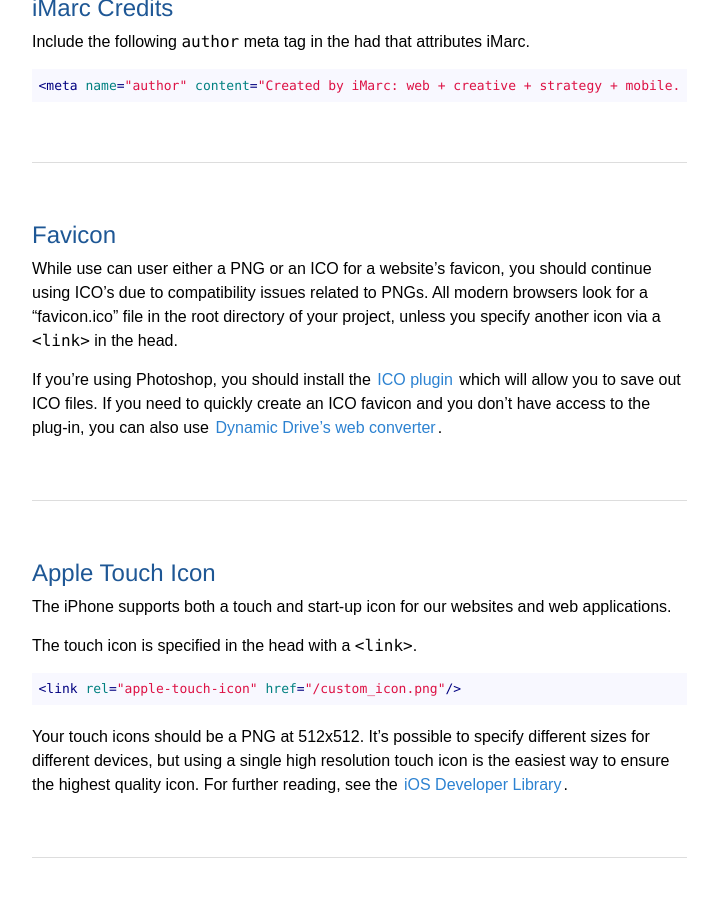
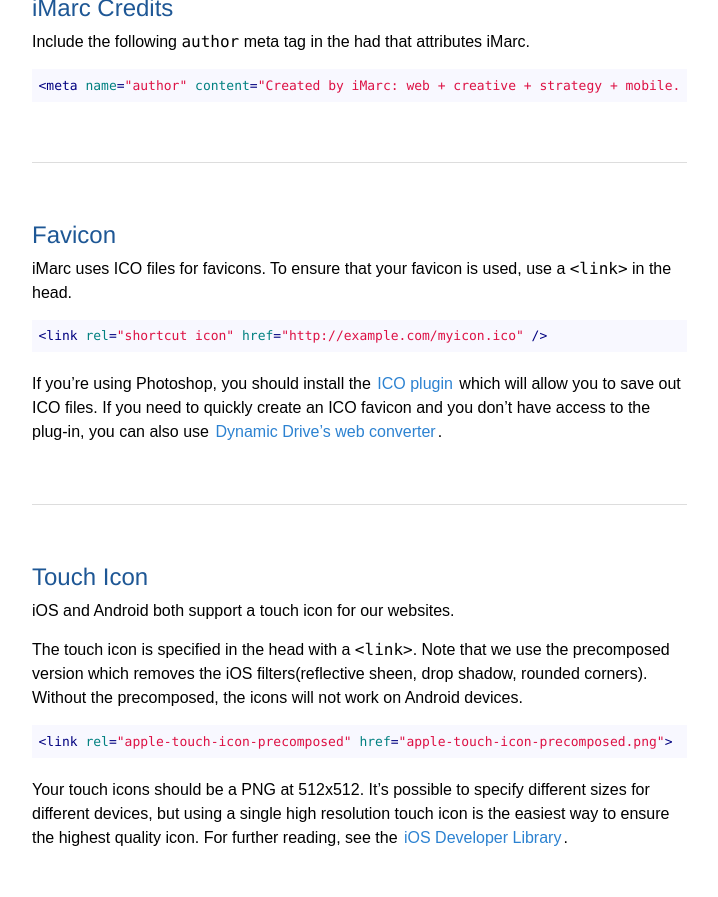
Before and after one commit to imarc/handbook, a Jekyll site: the page built from frontend.markdown, in a window 1280 px wide and 900 px high, scrolled down 4688 px. Shown: the top 897 px of the window, without its empty margins (138-856 px from the left). Built offline with Jekyll 4.4.1, drawn with Linux system fonts in a browser that asks for light colours; nearby versions of some CDN libraries; some of the changed text lies outside the part shown.

Commit message:
edits to favicon and touch icon section

```diff
--- a/frontend.markdown
+++ b/frontend.markdown
@@ -189,17 +189,19 @@
 
 ## Favicon
 
-While use can user either a PNG or an ICO for a website's favicon, you should continue using ICO's due to compatibility issues related to PNGs. All modern browsers look for a "favicon.ico" file in the root directory of your project, unless you specify another icon via a `<link>` in the head.
+iMarc uses ICO files for favicons. To ensure that your favicon is used, use a `<link>` in the head.
+
+	<link rel="shortcut icon" href="http://example.com/myicon.ico" />
 
 If you're using Photoshop, you should install the [ICO plugin](http://www.telegraphics.com.au/svn/icoformat/trunk/dist/README.html) which will allow you to save out ICO files. If you need to quickly create an ICO favicon and you don't have access to the plug-in, you can also use [Dynamic Drive's web converter](http://tools.dynamicdrive.com/favicon/).
 
-## Apple Touch Icon
+## Touch Icon
 
-The iPhone supports both a touch and start-up icon for our websites and web applications.
+iOS and Android both support a touch icon for our websites.
 
-The touch icon is specified in the head with a `<link>`.
+The touch icon is specified in the head with a `<link>`. Note that we use the precomposed version which removes the iOS filters(reflective sheen, drop shadow, rounded corners). Without the precomposed, the icons will not work on Android devices.
 
-	<link rel="apple-touch-icon" href="/custom_icon.png"/>
+	<link rel="apple-touch-icon-precomposed" href="apple-touch-icon-precomposed.png">
 
 Your touch icons should be a PNG at 512x512. It's possible to specify different sizes for different devices, but using a single high resolution touch icon is the easiest way to ensure the highest quality icon. For further reading, see the [iOS Developer Library](http://developer.apple.com/library/ios/#DOCUMENTATION/AppleApplications/Reference/SafariWebContent/ConfiguringWebApplications/ConfiguringWebApplications.html).
 
```
